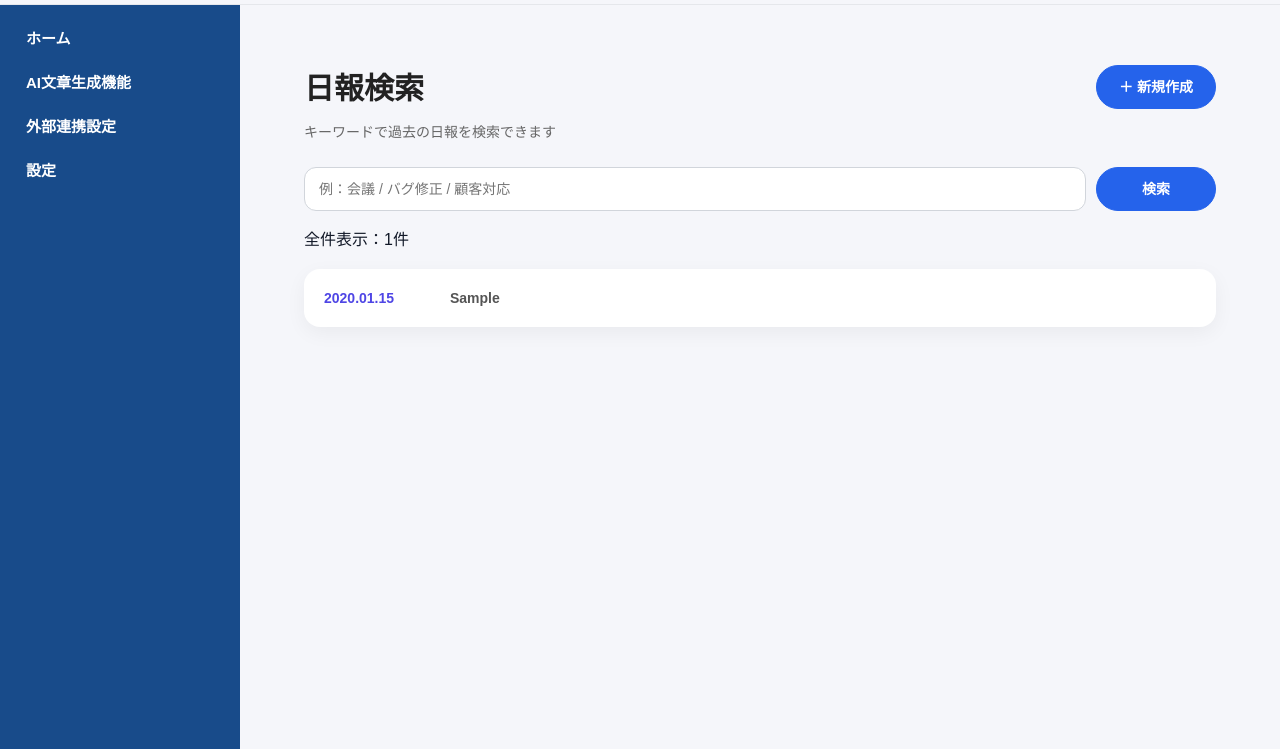
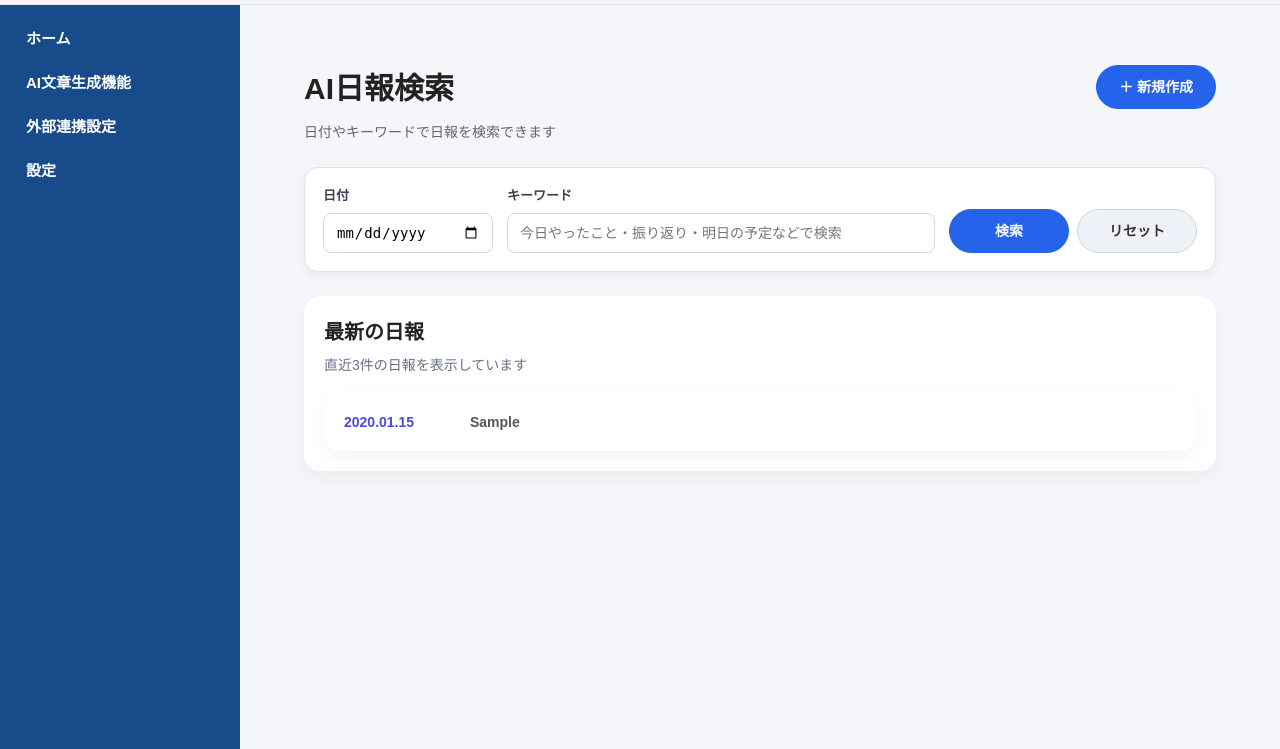
Before and after one commit to saki10/Daily, a Django app: page / in a window 1280 px wide. Shown: the part 51-800 px from the top of the page. Run offline with Django 5.2, Linux system fonts and the light colour scheme; a user stored in the database is signed in; tables that the repository leaves empty hold one stand-in row (values such as "Sample post").

Commit message:
ホーム画面に日付検索機能を追加

```diff
--- a/reports/static/css/style.css
+++ b/reports/static/css/style.css
@@ -619,9 +619,6 @@ a {
   cursor: not-allowed;
 }
 
-
-
-
 /* ==============================
    メッセージ表示
 ============================== */
@@ -1177,8 +1174,6 @@ a {
   white-space: nowrap;
 }
 
-
-
 .login-form .form-group,
 .signup-form .form-group,
 .login-form-group {
@@ -2393,13 +2388,11 @@ a {
   .login-subtitle,
   .signup-subtitle {
     margin-bottom: 28px;
-
-  }
-@media screen and (max-width: 768px) {
-  .signup-subtitle {
-  }
-}
-
+  }
+  @media screen and (max-width: 768px) {
+    .signup-subtitle {
+    }
+  }
 
   .report-search-box {
     flex-direction: column;
@@ -3307,7 +3300,6 @@ button {
   margin-top: 32px;
 }
 
-
 /* =====================================
    AI文章生成 注意書き
 ===================================== */
@@ -3352,3 +3344,88 @@ button {
 .save-btn {
   min-width: 88px;
 }
+
+/* =====================================
+   ホーム：検索フォーム
+===================================== */
+.search-section {
+  margin: 20px 0 24px;
+}
+
+.home-search-form {
+  padding: 18px;
+  background: #ffffff;
+  border: 1px solid #dfe3ea;
+  border-radius: 14px;
+  box-shadow: 0 4px 14px rgba(15, 23, 42, 0.05);
+}
+
+.home-search-row {
+  display: flex;
+  align-items: flex-end;
+  gap: 14px;
+  flex-wrap: wrap;
+}
+
+.home-search-field {
+  display: flex;
+  flex-direction: column;
+  gap: 6px;
+}
+
+.home-search-field label {
+  font-size: 13px;
+  font-weight: 600;
+  color: #374151;
+}
+
+.home-search-date,
+.home-search-input {
+  height: 40px;
+  padding: 8px 12px;
+  border: 1px solid #cfd6e4;
+  border-radius: 8px;
+  font-size: 14px;
+  background: #ffffff;
+}
+
+.home-search-date {
+  min-width: 170px;
+}
+
+.keyword-field {
+  flex: 1;
+  min-width: 260px;
+}
+
+.home-search-input {
+  width: 100%;
+}
+
+.home-search-actions {
+  display: flex;
+  gap: 8px;
+  align-items: center;
+}
+
+.section-sub {
+  margin: 6px 0 0;
+  font-size: 14px;
+  color: #667085;
+}
+
+@media (max-width: 768px) {
+  .home-search-row {
+    flex-direction: column;
+    align-items: stretch;
+  }
+
+  .home-search-date,
+  .home-search-input {
+    width: 100%;
+  }
+
+  .home-search-actions {
+    justify-content: flex-end;
+  }
+}
--- a/reports/urls.py
+++ b/reports/urls.py
@@ -6,11 +6,11 @@ from django.contrib.auth.views import LoginView
 from reports.forms import LoginForm, CustomPasswordResetForm
 from django.conf import settings
 urlpatterns = [
-    path('', views.report_list, name='home'),
+    path('', views.home, name='home'),
     path('create/', views.report_create, name='create'),
     path('create/autosave/', views.report_autosave, name='report_autosave'),
     path('ai/generate/', views.ai_generate_report, name='ai_generate_report'),
-    path('list/', views.report_list, name='report_list'),
+    path('list/', views.home, name='report_list'),
     path('settings/', views.settings_view, name='settings'),
     path('signup/', views.signup, name='signup'),
     path('settings/email/', views.email_change, name='email_change'),
--- a/reports/views.py
+++ b/reports/views.py
@@ -267,26 +267,12 @@ def report_autosave(request):
 
 
 # =====================================
-# 画面：ホーム
+# 画面：ホーム（日報検索付き）
 # =====================================
 @login_required
 def home(request):
-    latest_reports = DailyReport.objects.filter(
-        user=request.user
-    ).order_by("-report_date", "-id")[:3]
-
-    context = {
-        "latest_reports": latest_reports,
-    }
-    return render(request, "reports/home.html", context)
-
-
-# =====================================
-# 画面：日報一覧（検索付き）
-# =====================================
-@login_required
-def report_list(request):
     q = request.GET.get("q", "").strip()
+    report_date = request.GET.get("report_date", "").strip()
 
     reports = DailyReport.objects.filter(
         user=request.user
@@ -300,13 +286,22 @@ def report_list(request):
             Q(note__icontains=q)
         )
 
+    if report_date:
+        reports = reports.filter(report_date=report_date)
+
+    latest_reports = DailyReport.objects.filter(
+        user=request.user
+    ).order_by("-report_date", "-id")[:3]
+
     context = {
         "reports": reports,
+        "latest_reports": latest_reports,
         "q": q,
+        "report_date": report_date,
         "result_count": reports.count(),
     }
-    return render(request, "reports/report_list.html", context)
 
+    return render(request, "reports/home.html", context)
 
 # =====================================
 # 画面：設定
--- a/templates/reports/home.html
+++ b/templates/reports/home.html
@@ -5,8 +5,8 @@
 <div class="home-wrap">
   <div class="home-head">
     <div>
-      <h1 class="home-title">ホーム</h1>
-      <p class="home-sub">最新の日報を確認できます</p>
+      <h1 class="home-title">AI日報検索</h1>
+      <p class="home-sub">日付やキーワードで日報を検索できます</p>
     </div>
 
     <div class="home-actions">
@@ -14,14 +14,56 @@
     </div>
   </div>
 
+  <section class="search-section">
+    <form method="get" class="home-search-form">
+      <div class="home-search-row">
+        <div class="home-search-field date-field">
+          <label for="report_date">日付</label>
+          <input
+            type="date"
+            id="report_date"
+            name="report_date"
+            value="{{ report_date }}"
+            class="home-search-date"
+          />
+        </div>
+
+        <div class="home-search-field keyword-field">
+          <label for="q">キーワード</label>
+          <input
+            type="text"
+            id="q"
+            name="q"
+            value="{{ q }}"
+            placeholder="今日やったこと・振り返り・明日の予定などで検索"
+            class="home-search-input"
+          />
+        </div>
+
+        <div class="home-search-actions">
+          <button type="submit" class="btn btn-primary">検索</button>
+          <a href="{% url 'home' %}" class="btn btn-secondary">リセット</a>
+        </div>
+      </div>
+    </form>
+  </section>
+
   <section class="latest-section">
     <div class="section-head">
-      <h2 class="section-title">最新の日報</h2>
+      <div>
+        {% if q or report_date %}
+          <h2 class="section-title">検索結果</h2>
+          <p class="section-sub">{{ result_count }}件の日報が見つかりました</p>
+        {% else %}
+          <h2 class="section-title">最新の日報</h2>
+          <p class="section-sub">直近3件の日報を表示しています</p>
+        {% endif %}
+      </div>
     </div>
 
-    {% if latest_reports %}
+    {% if reports %}
       <div class="report-accordion-list">
-        {% for report in latest_reports %}
+        {% for report in reports %}
           <details class="report-accordion">
             <summary class="report-summary">
               <span class="report-summary-date">
@@ -35,7 +77,7 @@
             <div class="report-detail">
               <div class="report-detail-item">
                 <h3>今日やったこと</h3>
-                <p>{{ report.today_work|linebreaksbr }}</p>
+                <p>{{ report.today_work|default:"未入力"|linebreaksbr }}</p>
               </div>
 
               <div class="report-detail-item">
@@ -49,7 +91,7 @@
               </div>
 
               <div class="report-detail-item">
-                <h3>メモ</h3>
+                <h3>連絡事項</h3>
                 <p>{{ report.note|default:"未入力"|linebreaksbr }}</p>
               </div>
             </div>
@@ -58,7 +100,11 @@
       </div>
     {% else %}
       <div class="empty-box">
-        <p>まだ日報がありません。</p>
+        {% if q or report_date %}
+          <p>検索条件に一致する日報はありません。</p>
+        {% else %}
+          <p>まだ日報がありません。</p>
+        {% endif %}
       </div>
     {% endif %}
   </section>
```
